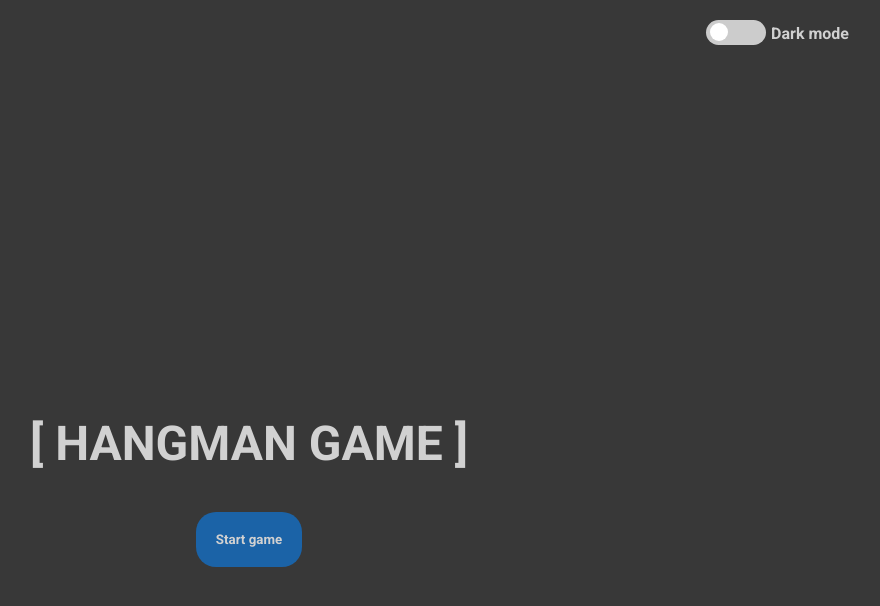
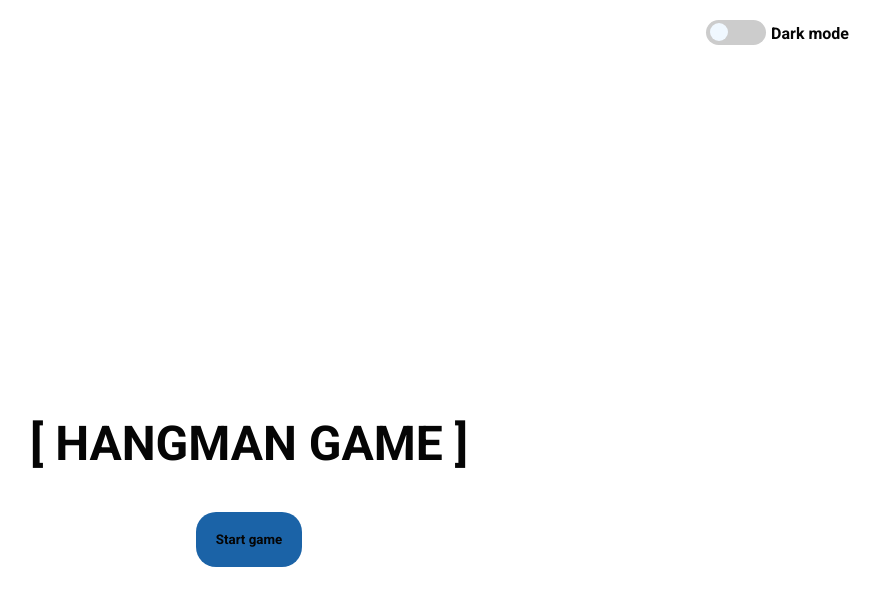
Before and after one commit to floyse-back/HangMan-Game, a plain HTML site: page index.html in a window 1280 px wide. Shown: the whole page, without its empty margins (391-1271 px from the left). Drawn offline with Linux system fonts and the light colour scheme.

Commit message:
Create dark theam and light theam

```diff
--- a/index.html
+++ b/index.html
@@ -9,7 +9,7 @@
     <link rel="preconnect" href="https://fonts.gstatic.com" crossorigin>
     <link href="https://fonts.googleapis.com/css2?family=Roboto+Condensed:ital,wght@0,100..900;1,100..900&family=Roboto:ital,wght@0,700;0,900;1,700;1,900&display=swap" rel="stylesheet">
 </head>
-<body>
+<body class="light-mode">
     <div class="header">
         <label class="switch">
             <input type="checkbox" class="switch__input">
--- a/script/main.js
+++ b/script/main.js
@@ -1,9 +1,30 @@
-let switcher='BlackMode'
+let switcher='style/DarkMode.css'
+let numberSwitch=0
 
 
+function styleReload(num){
+    const style =document.querySelector('body');
+    console.log(style)
+    console.log(style.classList.contains('light-mode'))
+    if (num%2===0){
+        console.log('light')
+        if (style.classList.contains('dark-mode')===true){
+            style.classList.remove('dark-mode');
+        }
+        style.classList.add('light-mode');
 
+    }
+    else{
+        console.log('DARK')
+        if (style.classList.contains('light-mode')===true){
+            style.classList.remove('light-mode');
+        }
+        style.classList.add('dark-mode');
+    }
+}
 
 
 document.querySelector('span').addEventListener('click',(event)=>{
-    console.log(event)
+    numberSwitch++;
+    styleReload(numberSwitch);
 })
--- /dev/null
+++ b/style/dark_style.css
@@ -0,0 +1,30 @@
+body{
+    background-color: rgb(56, 56, 56);
+    color: whitesmoke;
+}
+a{
+    color: rgb(209, 209, 209);
+}
+div{
+    justify-content: center;
+}
+.text{
+    font-size: 3em;
+}
+.game-start{
+    padding-top: 25%;
+    text-align: center;
+}
+.gameBut{
+    background-color: rgb(27, 99, 167);
+    padding: 20px;
+    color: wheat;
+    border-radius:20px;
+    text-decoration: none;
+    transition:0.35s;
+    border: 0;
+}
+.gameBut:hover{
+    transform: scale(1.25);
+    background-color: rgb(22, 38, 53);
+}
--- /dev/null
+++ b/style/light_style.css
@@ -0,0 +1,31 @@
+
+body{
+    background-color: rgb(255, 255, 255);
+    color: rgb(5, 5, 5);
+}
+a{
+    color: rgb(5, 5, 5);
+}
+div{
+    justify-content: center;
+}
+.text{
+    font-size: 3em;
+}
+.game-start{
+    padding-top: 25%;
+    text-align: center;
+}
+.gameBut{
+    background-color: rgb(71, 106, 177);
+    padding: 20px;
+    color: rgb(20, 19, 16);
+    border-radius:20px;
+    text-decoration: none;
+    transition:0.35s;
+    border: 0;
+}
+.gameBut:hover{
+    transform: scale(1.25);
+    background-color: rgb(118, 146, 170);
+}
--- a/style/style.css
+++ b/style/style.css
@@ -1,10 +1,28 @@
-body{
-    background-color: rgb(56, 56, 56);
-    color: white;
+
+
+
+
+.light-mode{
+    --background-main:rgb(255, 255, 255);
+    --color-theam:rgb(5, 5, 5);;
+    --game-background-color-theam:rgb(71, 106, 177);;
+    --game-background-color-theam-hover:rgb(118, 146, 170);
+    background-color: var(--background-main);
     font-family: "Roboto", sans-serif;
     font-weight: 700;
     font-style: normal;
-    color: rgb(209, 209, 209);
+    color: var(--color-theam);
+}
+.dark-mode{
+    --background-main:rgb(56, 56, 56);
+    --color-theam:rgb(209, 209, 209);
+    --game-background-color-theam:rgb(27, 99, 167);
+    --game-background-color-theam-hover:rgb(22, 38, 53);
+    background-color: var(--background-main);
+    font-family: "Roboto", sans-serif;
+    font-weight: 700;
+    font-style: normal;
+    color: var(--color-theam);
 }
 .header{
     display: flex;
@@ -14,7 +32,7 @@ body{
 a{
     font-family: "Roboto", sans-serif;
     text-decoration: none;
-    color: rgb(209, 209, 209);
+    color: var(--color-theam);
 }
 div{
     justify-content: center;
@@ -29,19 +47,16 @@ div{
 .gameBut{
     background-color: rgb(27, 99, 167);
     padding: 20px;
-    color: wheat;
+    color: var(--color-theam);
     border-radius:20px;
     text-decoration: none;
     transition:0.35s;
     border: 0;
 }
 
-.game{
-    background-color: black;
-}
 .gameBut:hover{
     transform: scale(1.25);
-    background-color: rgb(22, 38, 53);
+    background-color:var(--game-background-color-theam-hover);
 }
 
 
@@ -81,14 +96,15 @@ div{
     height: 18px;
     width: 18px;
     border-radius: 50%;
-    background-color: rgb(255, 255, 255);
+    background-color: aliceblue;
     transition: 0.4s;
 }
 .switch__input:focus + .switch__slider {
-    box-shadow: 0 0 1px #21262b;
+    box-shadow: 0 0 1px #313f4b;
 }
 .switch__input:checked + .switch__slider{
-    background-color: #21262b;
+    background-color: #313f4b;
+
 }
 .switch__input:checked + .switch__slider::before{
     transform: translateX(36px);
```
Also changed, not shown: page/game.html (added, +12 -0 lines).
